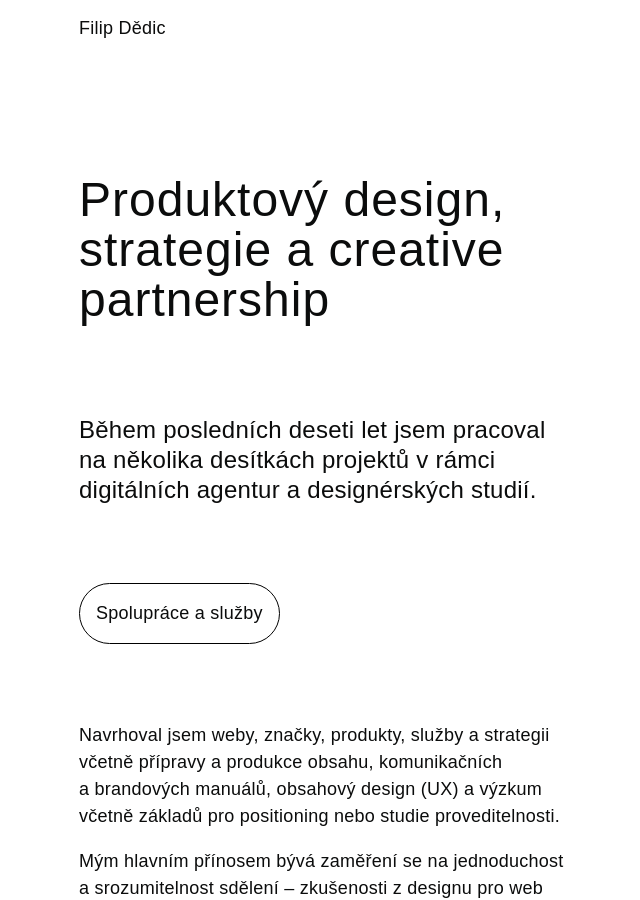
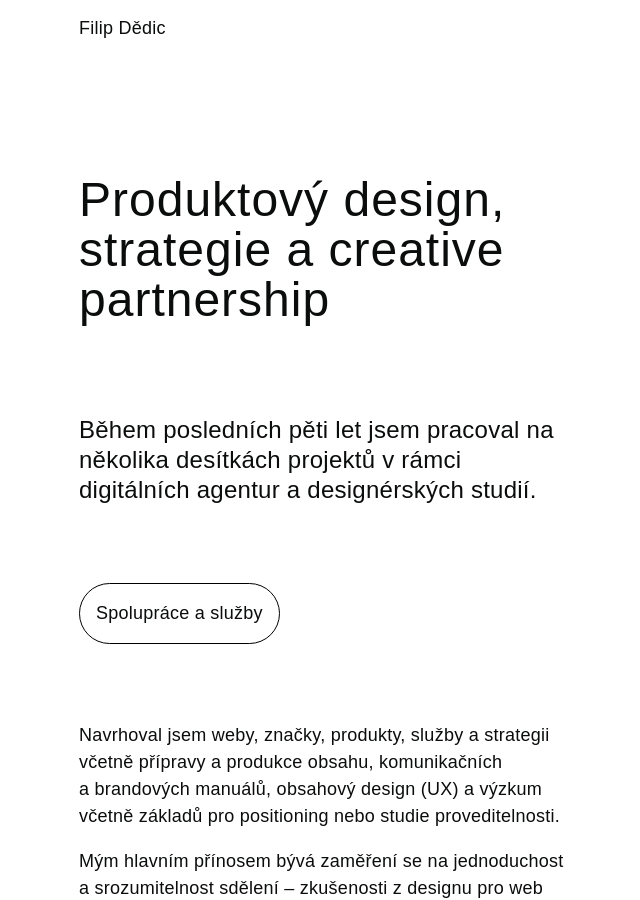
Before and after one commit to fdedic/fdedic.github.io, a Jekyll site: the page built from index.md, in a window 1280 px wide and 900 px high. Shown: the whole window, without its empty margins (181-821 px from the left). Built offline with Jekyll 4.4.1, drawn with Linux system fonts in a browser that asks for light colours; nearby versions of some CDN libraries; some web fonts are replaced; some of the changed text lies outside the part shown.

Commit message:
Update index.md

```diff
--- a/index.md
+++ b/index.md
@@ -6,7 +6,7 @@ title: Filip Dědic
 
 ***
 
-Během posledních deseti let jsem pracoval na několika desítkách projektů v&nbsp;rámci digitálních agentur a&nbsp;designérských studií.
+Během posledních pěti let jsem pracoval na několika desítkách projektů v&nbsp;rámci digitálních agentur a&nbsp;designérských studií.
 {: .lead}
 
 ***
```
Also changed, not shown: other parts of index.md (+1 -1 lines).
